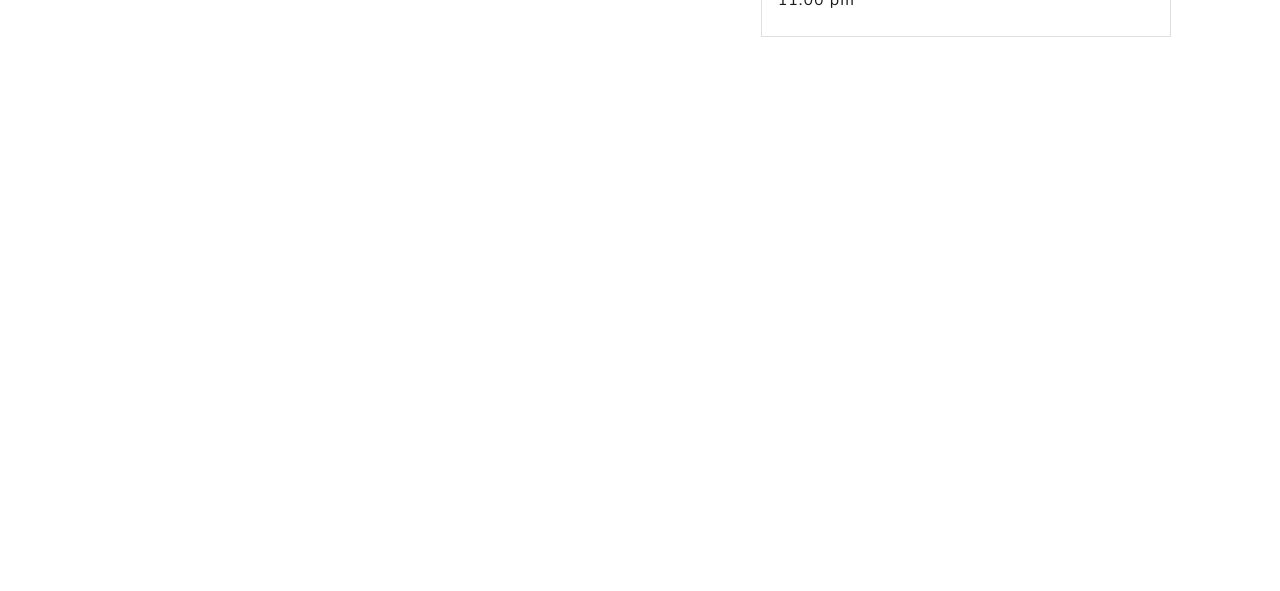
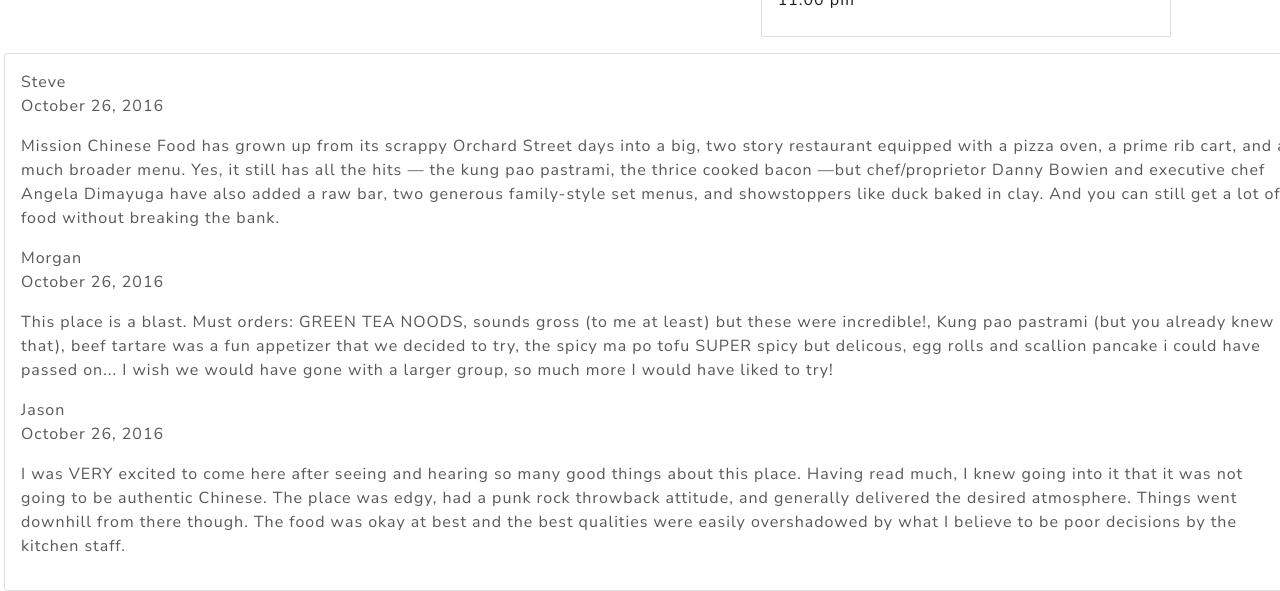
Before and after one commit to amals007/Restaurant-Listings-react, a React (Create React App) app: page /details/1 in a window 1280 px wide. Shown: the part 449-1040 px from the top of the page. Before the commit the page ends 800 px from the top, so only its background shows below. Built offline with nearby package versions, Linux system fonts and the light colour scheme.

Commit message:
Review restaurant

```diff
--- a/src/components/Home.js
+++ b/src/components/Home.js
@@ -14,7 +14,7 @@
     fetchData();
   }, []);
 
-  console.log("My data is", restaurants);
+
   return (
     <Row>
       {restaurants.map((item) => (
--- a/src/components/RestaurantDetails.js
+++ b/src/components/RestaurantDetails.js
@@ -1,9 +1,10 @@
 import React, { useEffect, useState } from "react";
-import {useParams} from 'react-router-dom'
-import { Row, Col, ListGroup, Image} from 'react-bootstrap'
+import { useParams } from "react-router-dom";
+import { Row, Col, ListGroup, Image, Card } from "react-bootstrap";
+import Review from './Review'
 function RestaurantData() {
   const [data, setData] = useState([]);
-  const params = useParams()
+  const params = useParams();
   async function fetchData() {
     await fetch("/restaurants.json")
       .then((data) => data.json())
@@ -13,18 +14,22 @@
     fetchData();
   }, []);
 
-const restaurantData = data.find(item=> item.id == params.id)
+  const restaurantData = data.find((item) => item.id == params.id);
 
-  return(
-
-    <>{ restaurantData ? (
+  return (
+    <>
+      {restaurantData ? (
         <Row className="my-3">
           <Col md={3}>
-          <Image className="img" src={restaurantData.photograph} alt={restaurantData.name} fluid/>
+            <Image
+              className="img"
+              src={restaurantData.photograph}
+              alt={restaurantData.name}
+              fluid
+            />
           </Col>
           <Col md={4}>
             <ListGroup.Item>
-
               <h2>{restaurantData.name}</h2>
               <p>{restaurantData.neighborhood}</p>
             </ListGroup.Item>
@@ -34,7 +39,6 @@
             <ListGroup.Item>
               <p> Addess : {restaurantData.address}</p>
             </ListGroup.Item>
-
           </Col>
           <Col md={4}>
             <ListGroup.Item>
@@ -47,21 +51,16 @@
               <p>Saturday : {restaurantData.operating_hours.Saturday}</p>
               <p>Sunday : {restaurantData.operating_hours.Sunday}</p>
             </ListGroup.Item>
-
-
-
           </Col>
-
-
+          <Card className="my-3 mx-3 p-3 rounded card">
+            <Review data={restaurantData.reviews}/>
+          </Card>
         </Row>
-    ):('null')}
-
+      ) : (
+        "null"
+      )}
     </>
-
-
-  )
-
-
+  );
 }
 
 export default RestaurantData;
--- /dev/null
+++ b/src/components/Review.js
@@ -0,0 +1,19 @@
+import React from 'react'
+
+
+function Review({data}) {
+  return (
+   <div>
+        {data.map((item)=>(
+                    <div>
+                         <div>{item.name}</div>
+                        <p>{item.date}</p>
+                        <p>{item.comments}</p>
+                    </div>
+                    ))}
+    </div>
+
+  )
+}
+
+export default Review
```
Lines whose indentation alone changed are shown as unchanged.
